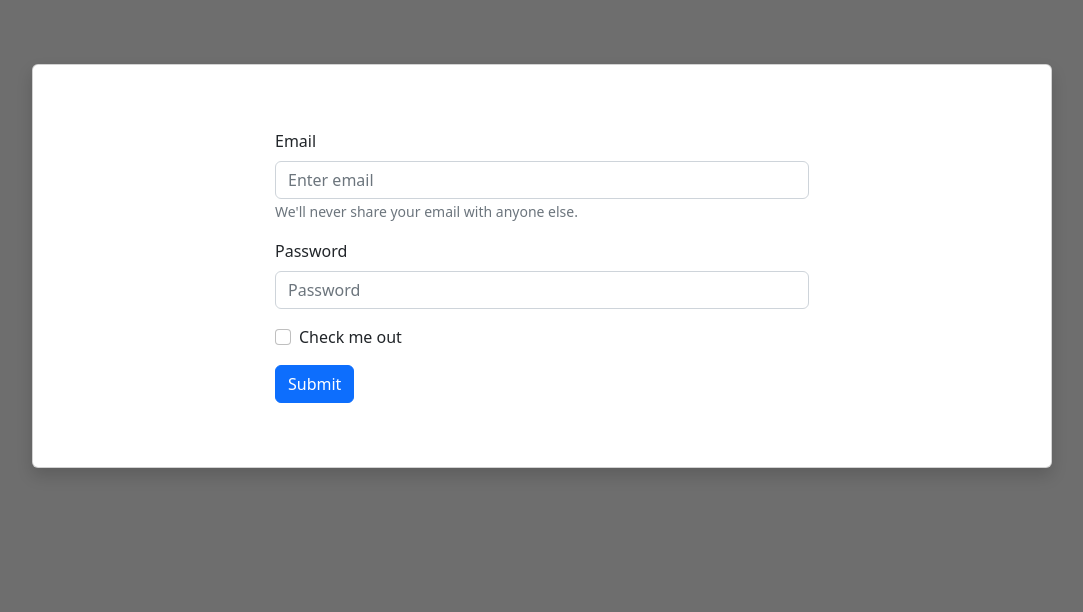
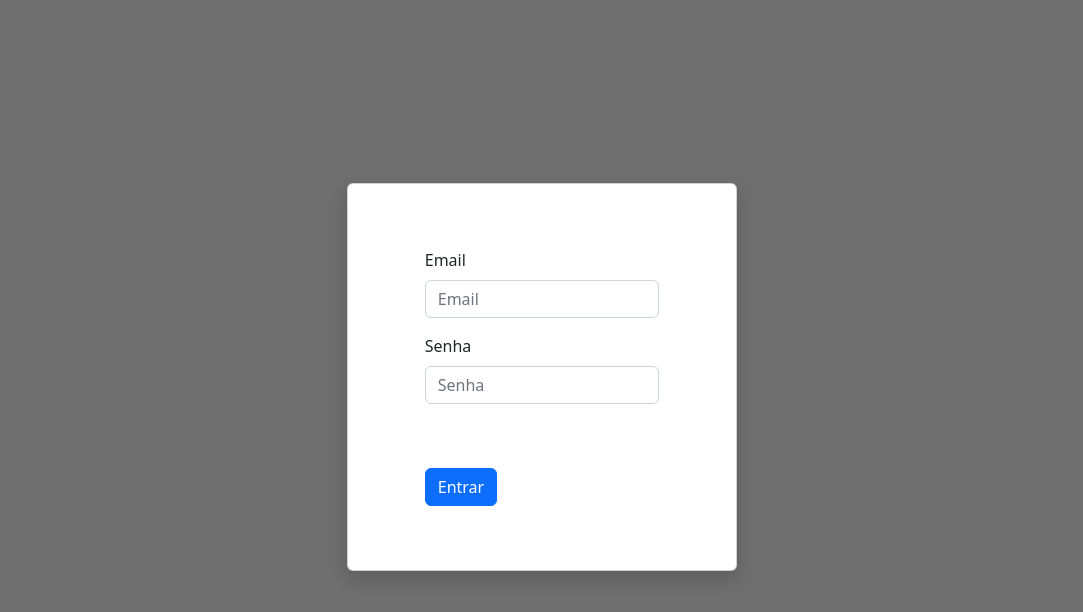
Before and after one commit to Guilherme4857/smart-flix-front, a React (Create React App) app: page /login in a window 1280 px wide. Shown: the top 612 px of the page, without its empty margins (98-1181 px from the left). Built offline with nearby package versions, Linux system fonts and the light colour scheme.

Commit message:
Cria formulario de login

```diff
--- a/src/App.jsx
+++ b/src/App.jsx
@@ -1,13 +1,15 @@
 import './styles/App.css';
 
 import { Navigate, Route, BrowserRouter as Router, Routes } from 'react-router-dom';
+import { useEffect, useState } from 'react';
 
 import ClassCategoryForm from './Components/ClassCategoryForm';
 import LoginForm from './Components/LoginForm';
 import PlanForm from './Components/PlanForm';
-import { useEffect } from 'react';
 
 export default function App() {
+	const [userToken, changeToken] = useState(localStorage.getItem("userToken"))
+
 	useEffect(() =>{
 		switch (window.location.pathname) {
 			case "/plan-enroll":
@@ -28,10 +30,22 @@ export default function App() {
 		<>
 			<Router>
 				<Routes>
-					<Route path="/" element={<Navigate to={"/login"}/>}/>
-					<Route path="/login" element={<LoginForm/>}/>
-					<Route path="/plan-enroll" element={<PlanForm/>}/>
-					<Route path="/class-category-enroll" element={<ClassCategoryForm/>}/>
+					{
+						!userToken && (
+						<>
+							<Route path="/" element={<Navigate to={"/login"}/>}/>
+							<Route path="/plan-enroll" element={<Navigate to={"/login"}/>}/>
+							<Route path="/class-category-enroll" element={<Navigate to={"/login"}/>}/>
+							<Route path="/login" element={<LoginForm changeToken={changeToken}/>}/>
+						</>)
+					}
+					{
+						userToken && (
+						<>
+							<Route path="/plan-enroll" element={<PlanForm/>}/>
+							<Route path="/class-category-enroll" element={<ClassCategoryForm/>}/>
+						</>)
+					}
 				</Routes>
 			</Router>
 		</>
--- a/src/Components/ClassCategoryForm.jsx
+++ b/src/Components/ClassCategoryForm.jsx
@@ -1,9 +1,9 @@
 import '../styles/ClassCategoryForm.css'
 
 import { Button, Card, Form, Image } from 'react-bootstrap'
+import { intialClassCategory, schema } from '../Validations/ClassCategoryFormValidations'
 
 import Api from '../api/Api'
-import Joi from 'joi'
 import bodyBuilder from '../icons/bodybuilding.png'
 import dance from '../icons/dance.png'
 import fight from '../icons/fight.png'
@@ -12,19 +12,12 @@ import { useForm } from 'react-hook-form'
 
 export default function ClassCategoryForm() {
 	const classCategoriesController = new Api({ controller: "class-categories" })
-	const intialClassCategory = {name: "", icon: "", description: "", teacher: ""}
 	const classTypes = [bodyBuilder, dance, fight]
-    const schema = Joi.object({
-		name: Joi.string().required().max(100).messages({"string.empty": `Name can't be empty`}),
-		icon: Joi.string().required().max(255).messages({"string.empty": `Icon must be choosed`}),
-		description: Joi.string().required().max(255).messages({"string.empty": `Description can't be empty`}),
-		teacher: Joi.string().required().max(255).messages({"string.empty": `Teacher name can't be empty`})
-	})
-	const {register, handleSubmit, reset, formState: { errors }, } = useForm({ resolver: joiResolver(schema), defaultValues: {...intialClassCategory}})
+
+	const {register, handleSubmit, formState: { errors }, } = useForm({ resolver: joiResolver(schema), defaultValues: {...intialClassCategory}})
 
     const onSubmit = async data => {
 		await classCategoriesController.post({data: data})
-		reset()
 	}
 
     return (
@@ -40,19 +33,19 @@ export default function ClassCategoryForm() {
 					<Form.Group className="mb-3 mt-3" controlId="name">
 						<Form.Label>Nome</Form.Label>
 						<Form.Control {...register("name")} name="name" type="text" placeholder="Nome" />
-						{errors.name?.message && <p>{errors.name?.message}</p>}
+						{errors.name?.message && <Form.Text>{errors.name?.message}</Form.Text>}
 					</Form.Group>
 
 					<Form.Group className="mb-3" controlId="teacher">
 						<Form.Label>Professor</Form.Label>
 						<Form.Control {...register("teacher")} name="teacher" type="text" placeholder="Nome do professor" />
-						{errors.teacher?.message && <p>{errors.teacher?.message}</p>}
+						{errors.teacher?.message && <Form.Text>{errors.teacher?.message}</Form.Text>}
 					</Form.Group>
 
 					<Form.Group className="mb-4" controlId="description">
 						<Form.Label>Descrição</Form.Label>
 						<Form.Control {...register("description")} name="description" as="textarea" type="text" placeholder="Descrição" />
-						{errors.description?.message && <p>{errors.description?.message}</p>}
+						{errors.description?.message && <Form.Text>{errors.description?.message}</Form.Text>}
 					</Form.Group>
 
 					<Form.Label className="mb-4"> Ícone: </Form.Label>
@@ -68,8 +61,8 @@ export default function ClassCategoryForm() {
 								)
 							})
 						}
+						{errors.icon?.message && <Form.Text>{errors.icon?.message}</Form.Text>}
 					</Form.Group>
-						{errors.icon?.message && <p>{errors.icon?.message}</p>}
 
 					<Button variant="outline-success" type="submit">
 						Cadastrar
--- a/src/Components/LoginForm.jsx
+++ b/src/Components/LoginForm.jsx
@@ -1,29 +1,54 @@
+import "../styles/LoginForm.css"
+
 import { Button, Card, Form } from "react-bootstrap"
+import { intialLogin, schema } from '../Validations/LoginFormValidations'
 
-export default function LoginForm() {
+import Api from '../api/Api'
+import { joiResolver } from '@hookform/resolvers/joi'
+import { useForm } from 'react-hook-form'
+import { useNavigate } from 'react-router-dom';
+import { useState } from 'react';
+
+export default function LoginForm({changeToken}) {
+    const { register, handleSubmit, formState: { errors } } = useForm({ resolver: joiResolver(schema), defaultValues: { ...intialLogin } })
+    const navigate = useNavigate()
+    const [message, setMessage] = useState(null)
+
+    const onSubmit = async data => {
+        try {
+            const planController = new Api({ controller: "authentication" })
+
+            await planController.post({ data: data }).then(response => {
+                localStorage.setItem("userToken", response.data.token)
+
+                changeToken(response.data.token)
+            })
+
+            navigate("/plan-enroll")
+        } catch (error) {
+            setMessage(error.response.data.message)
+        }
+	}
+
   return (
-    <Card style={{ width: '70rem' } } className="shadow p-5 m-5">
+    <Card className="shadow p-5  card-login-form login-form-margin">
         <Card.Body className="d-flex justify-content-center">
-            <Form className="login-form">
+            <Form className="login-form" onSubmit={ handleSubmit(onSubmit) }>
+                {message !== null && <Form.Text>{message}</Form.Text>}
                 <Form.Group className="mb-3" controlId="email">
                     <Form.Label>Email</Form.Label>
-                    <Form.Control type="text" placeholder="Enter email" />
-                    <Form.Text className="text-muted">
-                    We'll never share your email with anyone else.
-                    </Form.Text>
+                    <Form.Control { ...register("email") } name="email" type="email" placeholder="Email" />
+                    {errors.email?.message && <Form.Text>{ errors.email?.message }</Form.Text>}
                 </Form.Group>
 
                 <Form.Group className="mb-3" controlId="password">
-                    <Form.Label>Password</Form.Label>
-                    <Form.Control type="text" placeholder="Password" />
+                    <Form.Label>Senha</Form.Label>
+                    <Form.Control { ...register("password") } name="password" type="password" placeholder="Senha" />
+                    {errors.password?.message && <Form.Text>{ errors.password?.message }</Form.Text>}
                 </Form.Group>
 
-                <Form.Group className="mb-3" controlId="checkbox">
-                    <Form.Check type="checkbox" label="Check me out" />
-                </Form.Group>
-
-                <Button variant="primary" type="submit">
-                    Submit
+                <Button variant="primary mt-5" type="submit">
+                    Entrar
                 </Button>
             </Form>
         </Card.Body>
--- a/src/Components/PlanForm.jsx
+++ b/src/Components/PlanForm.jsx
@@ -1,7 +1,7 @@
 import "../styles/PlanForm.css"
 
 import { Button, Card, Form } from 'react-bootstrap'
-import { intialPlan, schema } from '../Validations/PlanFormValidations.js'
+import { intialPlan, schema } from '../Validations/PlanFormValidations'
 import { useEffect, useState } from 'react'
 
 import Api from '../api/Api'
@@ -12,9 +12,7 @@ import { joiResolver } from '@hookform/resolvers/joi'
 import { useForm } from 'react-hook-form'
 
 export default function PlanForm() {
-    const planController = new Api({ controller: "plans" })
-
-	const { register, handleSubmit, setValue, reset, formState: { errors } } = useForm({ resolver: joiResolver(schema), defaultValues: { ...intialPlan } })
+    const { register, handleSubmit, setValue, reset, formState: { errors } } = useForm({ resolver: joiResolver(schema), defaultValues: { ...intialPlan } })
     register("classCategoriesIds")
 
     const [ categoriesFinded, setCategoriesFinded ] = useState([])
@@ -24,10 +22,15 @@ export default function PlanForm() {
 
     useEffect(() =>{
         const classCategoriesController = new Api({ controller: "class-categories" })
+
         const getClassCategories = async () => {
             const response = await classCategoriesController.get()
-            const array = new ArrayExtension(...response.data)
-            setClassCategories(array)
+
+            if(response !== undefined)
+            {
+                const array = new ArrayExtension(...response.data)
+                setClassCategories(array)
+            }
         }
 
         getClassCategories()
@@ -77,6 +80,8 @@ export default function PlanForm() {
     }
 
     const onSubmit = async data => {
+        const planController = new Api({ controller: "plans" })
+
         setSearchInput("")
         setCategoriesFinded([])
         await planController.post({ data: data })
@@ -98,25 +103,25 @@ export default function PlanForm() {
                     <Form.Group className="mb-3 mt-4" controlId="name">
                         <Form.Label>Nome</Form.Label>
                         <Form.Control { ...register("name") } name="name" type="text" placeholder="Nome" />
-                        {errors.name?.message && <p>{ errors.name?.message }</p>}
+                        {errors.name?.message && <Form.Text>{ errors.name?.message }</Form.Text>}
                     </Form.Group>
 
                     <Form.Group className="mb-3" controlId="monthlyValue">
                         <Form.Label>Valor mensal</Form.Label>
                         <Form.Control { ...register("monthlyValue") } name="monthlyValue" type="text" placeholder="Valor mensal" />
-                        {errors.monthlyValue?.message && <p>{ errors.monthlyValue?.message }</p>}
+                        {errors.monthlyValue?.message && <Form.Text>{ errors.monthlyValue?.message }</Form.Text>}
                     </Form.Group>
 
                     <Form.Group className="mb-4" controlId="classTotal">
                         <Form.Label>Total de aulas</Form.Label>
                         <Form.Control { ...register("classTotal") } name="classTotal" type="text" placeholder="Total de aulas" />
-                        {errors.classTotal?.message && <p>{ errors.classTotal?.message }</p>}
+                        {errors.classTotal?.message && <Form.Text>{ errors.classTotal?.message }</Form.Text>}
                     </Form.Group>
 
                     <Form.Group className="mb-4">
                         <Form.Label className="mb-0" > Selecione categorias de aula: </Form.Label>
                         <Form.Control value={ searchInput } type="search" onChange={ handleSearch } />
-                        {errors.classCategoriesIds?.message && <p>{ errors.classCategoriesIds?.message }</p>}
+                        {errors.classCategoriesIds?.message && <Form.Text>{ errors.classCategoriesIds?.message }</Form.Text>}
                         <SearchList
                             itensFinded={ categoriesFinded }
                             handleItemClick={ handleCategoryClick }
--- /dev/null
+++ b/src/Validations/ClassCategoryFormValidations.jsx
@@ -0,0 +1,10 @@
+import Joi from 'joi'
+
+export const schema = Joi.object({
+    name: Joi.string().required().max(100).messages({"string.empty": `Name can't be empty`}),
+    icon: Joi.string().required().max(255).messages({"string.empty": `Icon must be choosed`}),
+    description: Joi.string().required().max(255).messages({"string.empty": `Description can't be empty`}),
+    teacher: Joi.string().required().max(255).messages({"string.empty": `Teacher name can't be empty`})
+})
+
+export const intialClassCategory = {name: "", icon: "", description: "", teacher: ""}
--- /dev/null
+++ b/src/Validations/LoginFormValidations.jsx
@@ -0,0 +1,8 @@
+import Joi from 'joi'
+
+export const schema = Joi.object({
+    email: Joi.string().required().max(150).messages({"string.empty": `Email can't be empty.`}),
+    password: Joi.string().required().max(250).messages({"string.empty": `Password can't be empty.`}),
+})
+
+export const intialLogin = { email: "", password: "" }
--- /dev/null
+++ b/src/styles/LoginForm.css
@@ -0,0 +1,11 @@
+.card-login-form{
+    width: 35%;
+}
+
+.login-form{
+    width: 90%;
+}
+
+.login-form-margin{
+    margin-top: 15%;
+}
--- a/src/styles/index.css
+++ b/src/styles/index.css
@@ -1,10 +1,6 @@
 @import url('../../node_modules/@fortawesome/fontawesome-free/css/all.min.css');
 
 .card-form{
-    width: 60%;
-}
-
-.login-form{
     width: 60%;
 }
 
```
Also changed, not shown: src/api/Api.js (+16 -1 lines), src/Validations/PlanFormValidations.jsx (renamed from src/Validations/PlanFormValidations.js).
